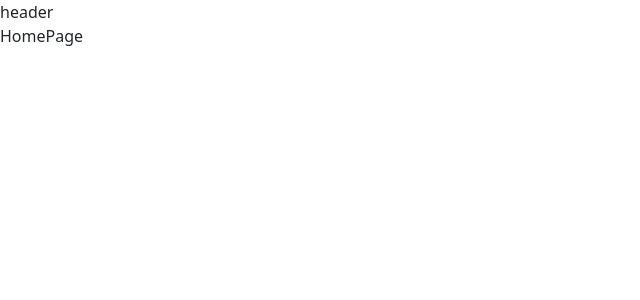
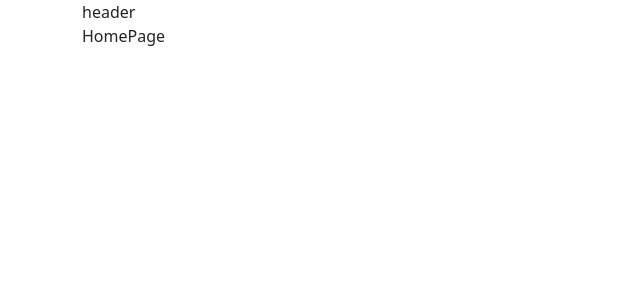
Before and after one commit to CarloMart88/webapp-react, a React app: page / in a window 1280 px wide. Shown: the top 300 px of the page, without its empty margins (0-640 px from the left). Built offline with nearby package versions, Linux system fonts and the light colour scheme; the HTML template or start-up script is replaced by a standard one.

Commit message:
feat: start hml structure

```diff
--- a/components/Header.jsx
+++ b/components/Header.jsx
@@ -1,7 +1,13 @@
-import React from "react";
+import styles from "../modules/Header.module.css";
 
 function Header() {
-  return <div>header</div>;
+  return (
+    <div className="container">
+      <div className="row">
+        <div className="col-12">header</div>
+      </div>
+    </div>
+  );
 }
 
 export default Header;
--- a/pages/DetailMovie.jsx
+++ b/pages/DetailMovie.jsx
@@ -1,7 +1,7 @@
 import React from "react";
 
 function DetailMovie() {
-  return <div>Dettaglio</div>;
+  return <div></div>;
 }
 
 export default DetailMovie;
--- a/pages/HomePage.jsx
+++ b/pages/HomePage.jsx
@@ -1,7 +1,13 @@
 import React from "react";
 
 function HomePage() {
-  return <div>HomePage</div>;
+  return (
+    <div className="container">
+      <div className="row">
+        <div className="col-12">HomePage</div>
+      </div>
+    </div>
+  );
 }
 
 export default HomePage;
```
Also changed, not shown: modules/Header.module.css (added), 1 other file (tests, documents, lock files or other folders).
